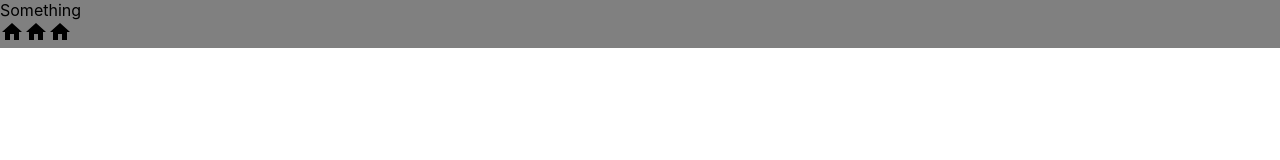
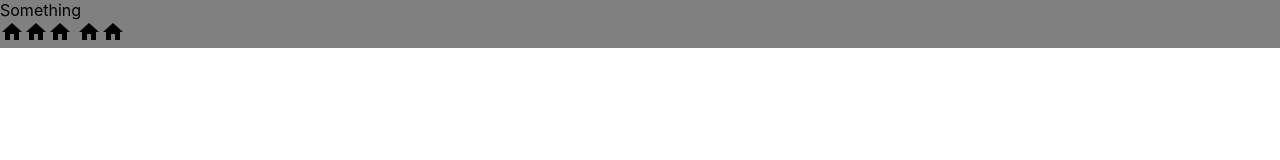
Before and after one commit to learn4o/twitter_project, a Next.js app: page /sample in a window 1280 px wide. Shown: the top 160 px of the page. Built offline with nearby package versions, Linux system fonts and the light colour scheme.

Commit message:
5 home icon

```diff
--- a/pages/sample.js
+++ b/pages/sample.js
@@ -9,6 +9,7 @@ export default function Sample() {
       <div>Something</div>
       <HomeIcon />
       <HomeIcon />
+      <HomeIcon /> <HomeIcon />
       <HomeIcon />
     </div>
   );
```
